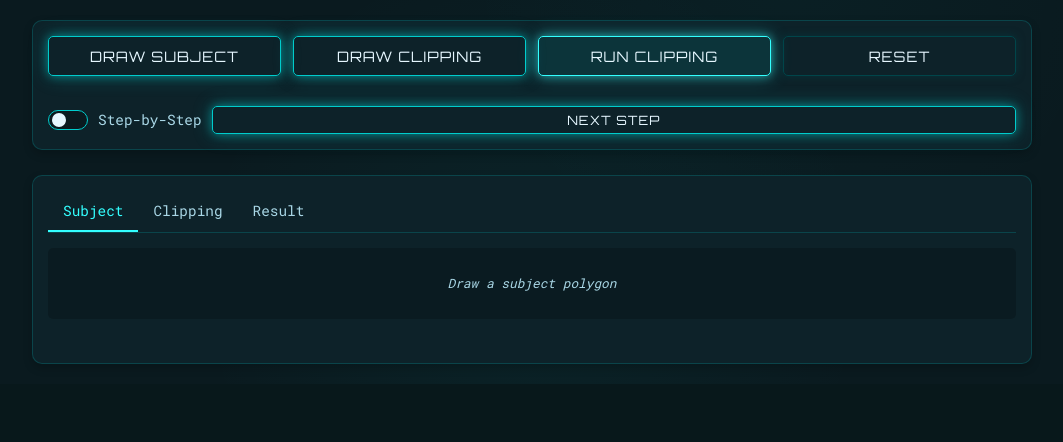
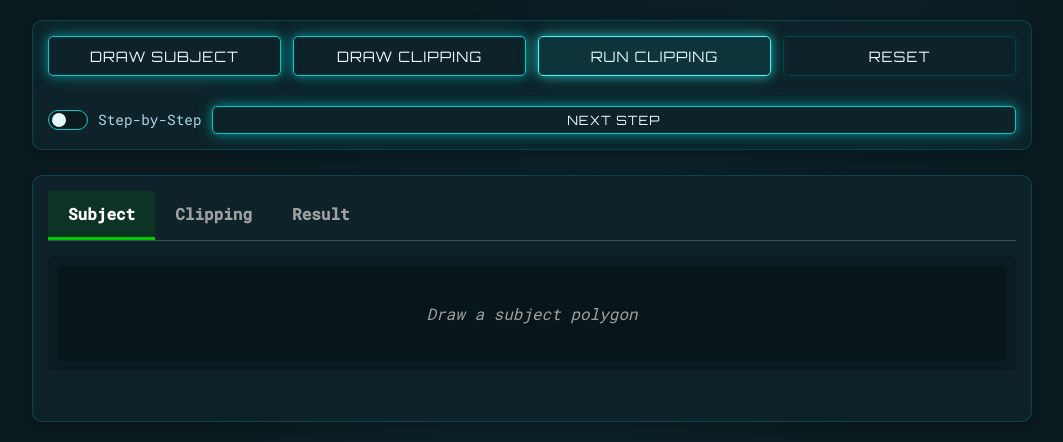
Before and after one commit to pandey-jee/polygonClippingVisualizer, a Flask app: page / in a window 1280 px wide. Shown: the part 640-1082 px from the top of the page, without its empty margins (108-1171 px from the left). Before the commit the page ends 1004 px from the top, so only its background shows below. Run offline with Flask 3, Linux system fonts and the light colour scheme.

Commit message:
Improved the visual appearance
Updated styling and colors to improve the user interface and highlight the clipped polygon.  Added specific styling for result coordinates panel. Changed colors of polygons and improved tab display.

Replit-Commit-Author: Agent
Replit-Commit-Session-Id: bd3e0228-e8ec-4256-b8b8-5e7bb1076526
Replit-Commit-Screenshot-Url: https://storage.googleapis.com/screenshot-production-us-central1/9f851a99-af60-4981-84aa-021a8d01c42d/0641e7df-9bea-4cae-873a-a1b2ce71c170.jpg

```diff
--- a/static/css/style.css
+++ b/static/css/style.css
@@ -312,32 +312,34 @@ input:checked + .slider:before {
 /* Tabs */
 .data-tabs {
   display: flex;
-  border-bottom: 1px solid rgba(0, 204, 204, 0.2);
+  border-bottom: 1px solid rgba(255, 255, 255, 0.2);
   margin-bottom: 15px;
 }
 
 .tab {
-  padding: 8px 15px;
-  font-size: 0.9rem;
+  padding: 10px 20px;
+  font-size: 1rem;
   cursor: pointer;
   transition: all 0.3s ease;
-  color: var(--text-secondary);
-  border-bottom: 2px solid transparent;
+  color: #a0a0a0;
+  border-bottom: 3px solid transparent;
+  font-weight: bold;
 }
 
 .tab:hover {
-  color: var(--text-primary);
+  color: #ffffff;
 }
 
 .tab.active {
-  color: var(--accent-light);
-  border-bottom: 2px solid var(--accent-light);
+  color: #ffffff;
+  border-bottom: 3px solid #00cc00;
+  background-color: rgba(0, 204, 0, 0.1);
 }
 
 /* Data Panels */
 .data-content {
   position: relative;
-  min-height: 100px;
+  min-height: 150px;
 }
 
 .data-panel {
@@ -347,33 +349,50 @@ input:checked + .slider:before {
 
 .data-panel.active {
   display: block;
+  background-color: rgba(0, 0, 0, 0.2);
+  border-radius: 5px;
+  padding: 10px;
 }
 
 .coordinates-list {
-  max-height: 120px;
+  max-height: 150px;
   overflow-y: auto;
   background: rgba(0, 0, 0, 0.2);
   border-radius: 5px;
-  padding: 10px;
-  font-size: 0.8rem;
+  padding: 15px;
+  font-size: 0.9rem;
 }
 
 .coordinate-item {
   display: flex;
   justify-content: space-between;
-  padding: 3px 0;
-  border-bottom: 1px solid rgba(255, 255, 255, 0.05);
+  padding: 5px 0;
+  border-bottom: 1px solid rgba(255, 255, 255, 0.1);
+  margin-bottom: 5px;
 }
 
 .coordinate-item:last-child {
   border-bottom: none;
+  margin-bottom: 0;
 }
 
 .empty-state {
-  color: var(--text-secondary);
+  color: #a0a0a0;
   font-style: italic;
   text-align: center;
-  padding: 15px 0;
+  padding: 20px 0;
+  font-size: 1rem;
+}
+
+/* Specific styling for result coordinates panel */
+#result-data .coordinates-list {
+  background-color: rgba(0, 204, 0, 0.1);
+  border: 1px solid rgba(0, 204, 0, 0.3);
+}
+
+#result-data .coordinate-item {
+  color: #ffffff;
+  font-weight: bold;
 }
 
 /* Algorithm Info */
--- a/static/js/canvas.js
+++ b/static/js/canvas.js
@@ -20,15 +20,15 @@ class CanvasManager {
     this.snapToFirstDistance = 20; // Distance to snap to first point to close the polygon
 
     this.colors = {
-      subject: 'rgba(0, 204, 204, 0.7)',      // Main teal
-      clipping: 'rgba(51, 255, 255, 0.7)',    // Lighter teal
-      result: 'rgba(0, 139, 139, 0.9)',       // Darker teal
-      resultStroke: 'rgba(0, 139, 139, 1)',   // Solid teal for stroke
-      resultGlow: 'rgba(0, 204, 204, 1)',     // Glow color
-      background: 'rgba(10, 26, 31, 1)',      // Dark teal background
-      grid: 'rgba(0, 69, 74, 0.2)',           // Subtle grid lines
+      subject: 'rgba(0, 128, 255, 0.7)',      // Blue for subject polygon
+      clipping: 'rgba(255, 128, 0, 0.7)',     // Orange for clipping window
+      result: 'rgba(0, 204, 0, 0.9)',         // Green for result
+      resultStroke: 'rgba(0, 204, 0, 1)',     // Solid green for result stroke
+      resultGlow: 'rgba(0, 204, 0, 1)',       // Green glow
+      background: 'rgba(16, 24, 32, 1)',      // Dark background
+      grid: 'rgba(50, 60, 70, 0.2)',          // Subtle grid lines
       pointHighlight: 'rgba(255, 255, 255, 0.9)',
-      edgeHighlight: 'rgba(0, 255, 255, 0.9)'  // Bright teal for edge highlight
+      edgeHighlight: 'rgba(255, 255, 0, 0.9)' // Yellow for edge highlight
     };
 
     this.resize();
@@ -511,11 +511,31 @@ class CanvasManager {
     // Create a highlight animation for the result
     this.drawHighlightedResult();
 
-    // Switch to the result tab to show the coordinates
+    // Manually show the result tab content
+    // First, hide all tabs and remove active class
+    const tabs = document.querySelectorAll('.tab');
+    const dataPanels = document.querySelectorAll('.data-panel');
+
+    tabs.forEach(t => t.classList.remove('active'));
+    dataPanels.forEach(panel => panel.classList.remove('active'));
+
+    // Then activate the result tab and its panel
     const resultTab = document.querySelector('[data-tab="result"]');
+    const resultPanel = document.getElementById('result-data');
+
     if (resultTab) {
-      resultTab.click();
+      resultTab.classList.add('active');
     }
+
+    if (resultPanel) {
+      resultPanel.classList.add('active');
+    }
+
+    // Make sure the result coordinates are properly filled
+    this.updateCoordinateDisplay();
+
+    // Log for debugging
+    console.log('Result polygon set:', this.resultPolygon.length, 'points');
   }
 
   /**
```
